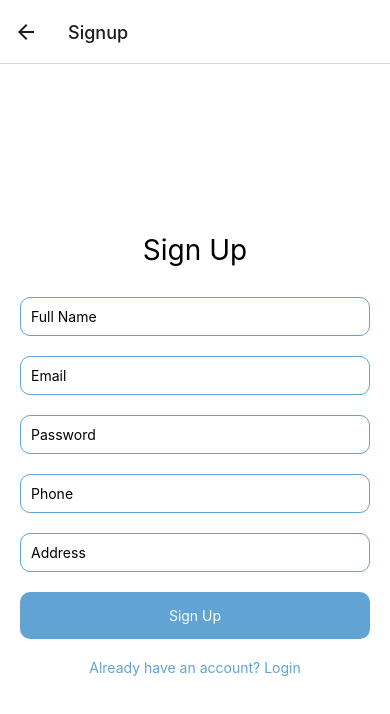
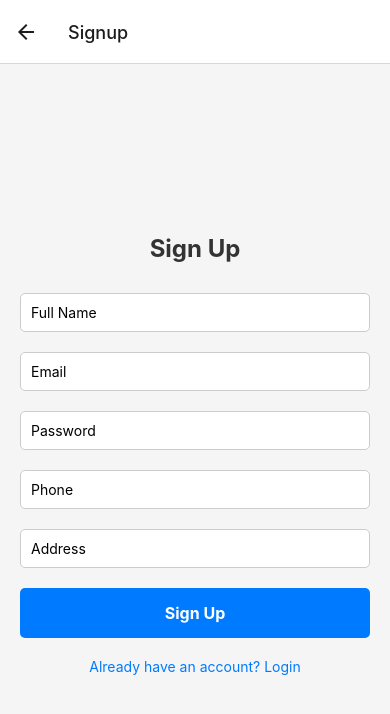
Before and after one commit to TheoMKgosi/CSI473-assignment, a React Native app in the folder NeighborhoodWatchApp/frontend/: screen /Signup in a window 390 px wide. Shown: the top 714 px of the page. Built offline with nearby package versions, Linux system fonts and the light colour scheme; a web font is replaced by a local one.

Commit message:
Update SignupScreen.js

```diff
--- a/NeighborhoodWatchApp/frontend/screens/SignupScreen.js
+++ b/NeighborhoodWatchApp/frontend/screens/SignupScreen.js
@@ -11,14 +11,21 @@ const SignupScreen = ({ navigation }) => {
 
        const handleSignup = async () => {
          try {
-      const response = await axios.post(
-        'https://super-palm-tree-69499prjx6rp24xg7.github.dev:8000/api/signup/',
-        { email, password, full_name: fullName, phone, address }
-      );
+           const response = await axios.post('https://<your-codespace>.github.dev:8000/api/signup/', {
+             email,
+             password,
+             full_name: fullName,
+             phone,
+             address,
+           });
+           if (response.data.success) {
              Alert.alert('Success', 'Signed up successfully! Please wait for admin approval.');
-      navigation.navigate('Login', { token: response.data.token });
+             navigation.navigate('Login');
+           } else {
+             Alert.alert('Error', response.data.errors || 'Failed to sign up');
+           }
          } catch (error) {
-      Alert.alert('Error', error.response?.data?.errors || 'Failed to sign up');
+           Alert.alert('Error', 'Failed to sign up');
          }
        };
 
@@ -30,7 +37,6 @@ const SignupScreen = ({ navigation }) => {
              placeholder="Full Name"
              value={fullName}
              onChangeText={setFullName}
-        fontFamily="Inter"
            />
            <TextInput
              style={styles.input}
@@ -38,8 +44,6 @@ const SignupScreen = ({ navigation }) => {
              value={email}
              onChangeText={setEmail}
              autoCapitalize="none"
-        keyboardType="email-address"
-        fontFamily="Inter"
            />
            <TextInput
              style={styles.input}
@@ -47,22 +51,18 @@ const SignupScreen = ({ navigation }) => {
              value={password}
              onChangeText={setPassword}
              secureTextEntry
-        fontFamily="Inter"
            />
            <TextInput
              style={styles.input}
              placeholder="Phone"
              value={phone}
              onChangeText={setPhone}
-        keyboardType="phone-pad"
-        fontFamily="Inter"
            />
            <TextInput
              style={styles.input}
              placeholder="Address"
              value={address}
              onChangeText={setAddress}
-        fontFamily="Inter"
            />
            <TouchableOpacity style={styles.button} onPress={handleSignup}>
              <Text style={styles.buttonText}>Sign Up</Text>
@@ -80,44 +80,38 @@ const styles = StyleSheet.create({
          justifyContent: 'center',
          alignItems: 'center',
          padding: 20,
-    backgroundColor: '#fff',
+         backgroundColor: '#f5f5f5',
        },
        title: {
-    fontFamily: 'Inter',
-    fontSize: 28,
-    fontWeight: '400',
-    color: '#000',
+         fontSize: 24,
+         fontWeight: 'bold',
          marginBottom: 20,
+         color: '#333',
        },
        input: {
          width: '100%',
          padding: 10,
          marginVertical: 10,
          borderWidth: 1,
-    borderColor: '#61a3d2',
-    borderRadius: 10,
+         borderColor: '#ccc',
+         borderRadius: 5,
          backgroundColor: '#fff',
-    fontFamily: 'Inter',
-    fontSize: 14,
        },
        button: {
          width: '100%',
          padding: 15,
-    backgroundColor: '#61a3d2',
-    borderRadius: 10,
+         backgroundColor: '#007bff',
+         borderRadius: 5,
          alignItems: 'center',
          marginVertical: 10,
        },
        buttonText: {
          color: '#fff',
-    fontFamily: 'Inter',
-    fontSize: 14,
-    fontWeight: '400',
+         fontSize: 16,
+         fontWeight: 'bold',
        },
        link: {
-    color: '#61a3d2',
-    fontFamily: 'Inter',
-    fontSize: 14,
+         color: '#007bff',
          marginTop: 10,
        },
      });
```
Lines whose indentation alone changed are shown as unchanged.
